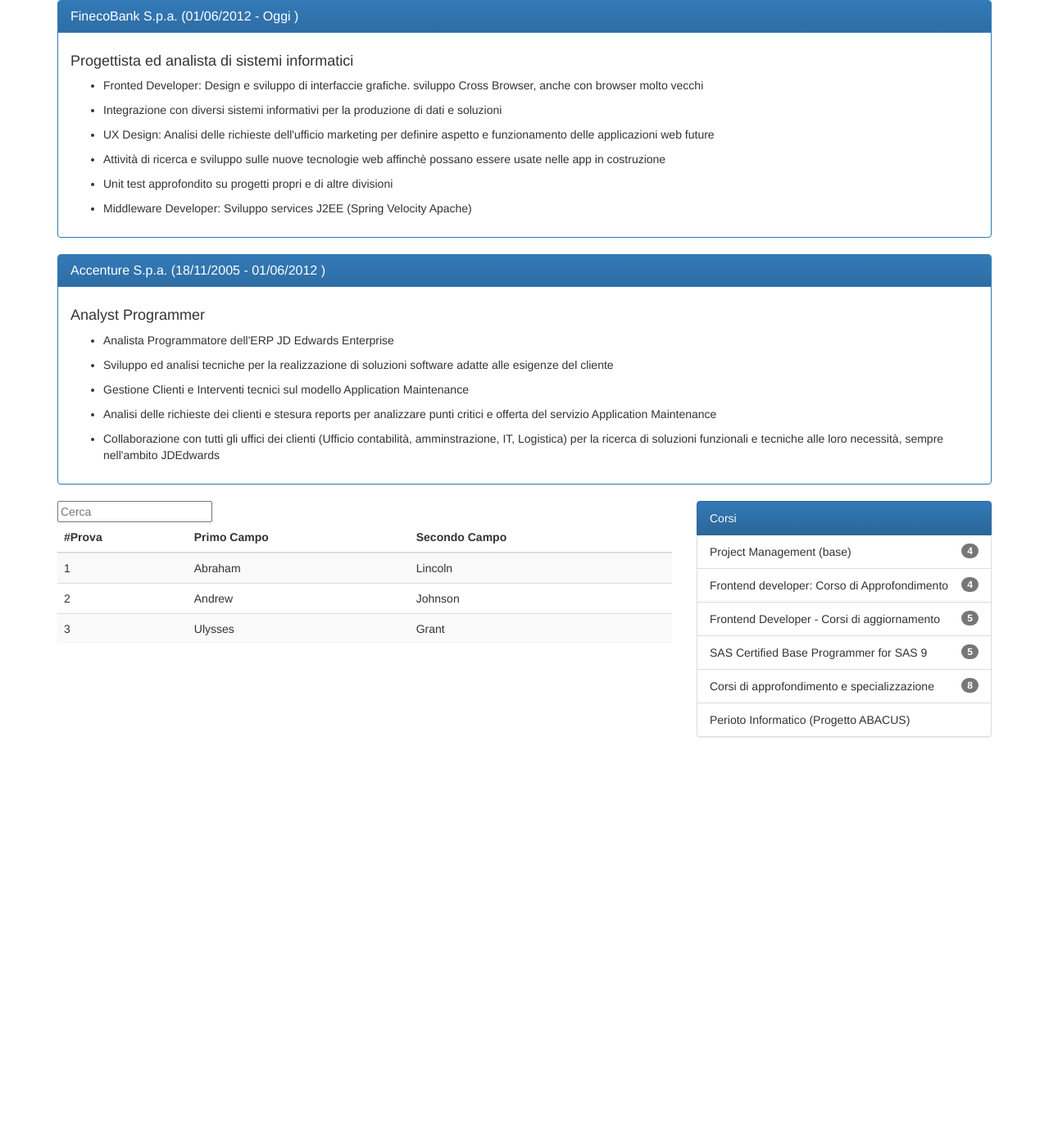
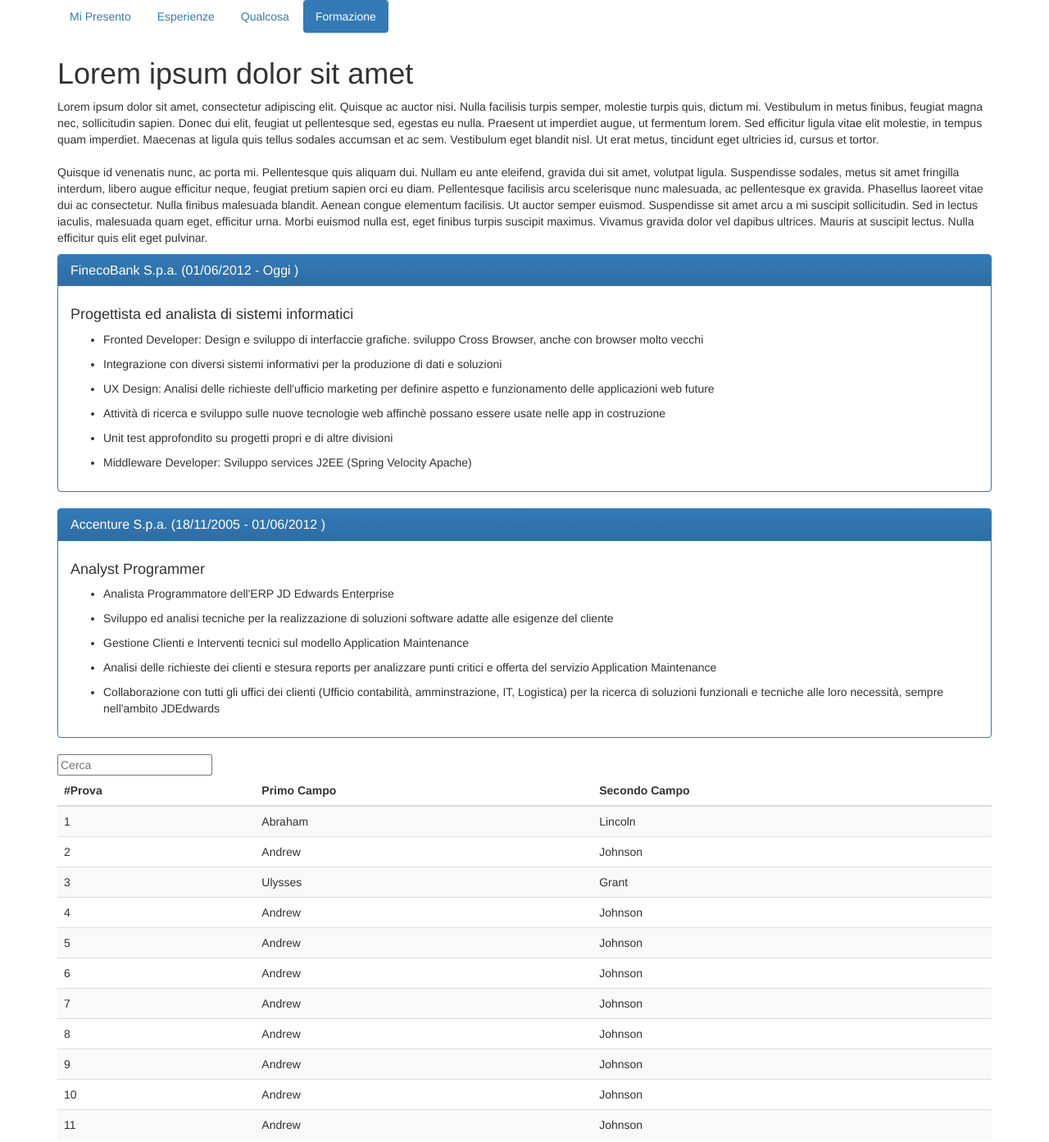
Before and after one commit to ikenus/searchskills, a website: page index.html in a window 1280 px wide. Shown: the top 1393 px of the page at 82% size. Before the commit the page ends 919 px from the top, so only its background shows below. Drawn offline with nearby package versions, Linux system fonts and the light colour scheme.

Commit message:
aggiunte sezioni, nav-bar e sticky-header

```diff
--- a/index.html
+++ b/index.html
@@ -13,11 +13,27 @@
     <script src="https://ajax.googleapis.com/ajax/libs/angularjs/1.5.7/angular.min.js"></script>
     <script src="js/angscripts.js"></script>
 </head>
-<body ng-controller="main" ng-cloak>
+<body ng-controller="main" ng-cloak style="position:relative;" data-spy="scroll" data-target="#navigation-barre">
     <div class="container">
+        <div id="navigation-barre" style="position:fixed; top:0; z-index:1000; width:100%; background: white;">
+            <ul class="nav nav-pills">
+                <li role="presentation" class="active"><a href="#presentazione">Mi Presento</a></li>
+                <li role="presentation"><a href="#esperienze">Esperienze</a></li>
+                <li role="presentation"><a href="#contenutomisto">Qualcosa</a></li>
+                <li role="presentation"><a href="#formazione">Formazione</a></li>
+            </ul>
+        </div>
+        <div style="margin-top: 50px"></div>
         <div class="row">
-            <div class="col-md-12">
-                <div ng-repeat="e in exps">
+            <div class="col-md-12" id="presentazione">
+                <h1>Lorem ipsum dolor sit amet</h1>
+                <p>Lorem ipsum dolor sit amet, consectetur adipiscing elit. Quisque ac auctor nisi. Nulla facilisis turpis semper, molestie turpis quis, dictum mi. Vestibulum in metus finibus, feugiat magna nec, sollicitudin sapien. Donec dui elit, feugiat ut pellentesque sed, egestas eu nulla. Praesent ut imperdiet augue, ut fermentum lorem. Sed efficitur ligula vitae elit molestie, in tempus quam imperdiet. Maecenas at ligula quis tellus sodales accumsan et ac sem. Vestibulum eget blandit nisl. Ut erat metus, tincidunt eget ultricies id, cursus et tortor.
+                <br><br>
+                Quisque id venenatis nunc, ac porta mi. Pellentesque quis aliquam dui. Nullam eu ante eleifend, gravida dui sit amet, volutpat ligula. Suspendisse sodales, metus sit amet fringilla interdum, libero augue efficitur neque, feugiat pretium sapien orci eu diam. Pellentesque facilisis arcu scelerisque nunc malesuada, ac pellentesque ex gravida. Phasellus laoreet vitae dui ac consectetur. Nulla finibus malesuada blandit. Aenean congue elementum facilisis. Ut auctor semper euismod. Suspendisse sit amet arcu a mi suscipit sollicitudin. Sed in lectus iaculis, malesuada quam eget, efficitur urna. Morbi euismod nulla est, eget finibus turpis suscipit maximus. Vivamus gravida dolor vel dapibus ultrices. Mauris at suscipit lectus. Nulla efficitur quis elit eget pulvinar.</p>
+            </div>
+        </div>
+        <div class="row">
+            <div class="col-md-12" ng-repeat="e in exps" id="esperienze">
                 <div class="panel panel-primary">
                     <div class="panel-heading">
                         <h3 class="panel-title">{{e.Employer.Name}} ({{e.Period.From._day}}/{{e.Period.From._month}}/{{e.Period.From._year}} - <span ng-if="e.Period.Current=='true'">Oggi</span><span ng-if="e.Period.Current!=='true'">{{e.Period.To._day}}/{{e.Period.To._month}}/{{e.Period.To._year}}</span> )</h3>
@@ -31,9 +47,9 @@
                 </div>
             </div>
         </div>
-        </div>
+
         <div class="row">
-            <div class="col-md-8">
+            <div class="col-md-12" id="contenutomisto">
                 <input type="text" placeholder="Cerca" ng-model="filtro">
                 <table class="table table-striped">
                     <thead>
@@ -50,7 +66,9 @@
                     </tbody>
                 </table>
             </div>
-            <div class="col-md-4">
+        </div>
+        <div class="row">
+            <div class="col-md-12" id="formazione">
                 <div class="list-group-item active">Corsi</div>
                 <ul class="list-group" id="corsielenco">
                     <li class="list-group-item" ng-repeat="Education in corsi" data-toggle="collapse" data-parent="#corsielenco" href="#elenco-{{$index}}" aria-expanded="true" aria-controls="collapseOne">
--- a/js/angscripts.js
+++ b/js/angscripts.js
@@ -15,7 +15,7 @@
     });
 
 
-    $scope.clients = [{
+$scope.clients = [{
         id: "1",
         first: 'Abraham',
         last: 'Lincoln'
@@ -27,6 +27,38 @@
         id: "3",
         first: 'Ulysses',
         last: 'Grant'
+        }, {
+        id: "4",
+        first: 'Andrew',
+        last: 'Johnson'
+        }, {
+        id: "5",
+        first: 'Andrew',
+        last: 'Johnson'
+        }, {
+        id: "6",
+        first: 'Andrew',
+        last: 'Johnson'
+        }, {
+        id: "7",
+        first: 'Andrew',
+        last: 'Johnson'
+        }, {
+        id: "8",
+        first: 'Andrew',
+        last: 'Johnson'
+        }, {
+        id: "9",
+        first: 'Andrew',
+        last: 'Johnson'
+        }, {
+        id: "10",
+        first: 'Andrew',
+        last: 'Johnson'
+        }, {
+        id: "11",
+        first: 'Andrew',
+        last: 'Johnson'
     }];
     $scope.info = "Prova";
 
```
Lines whose indentation alone changed are shown as unchanged.
